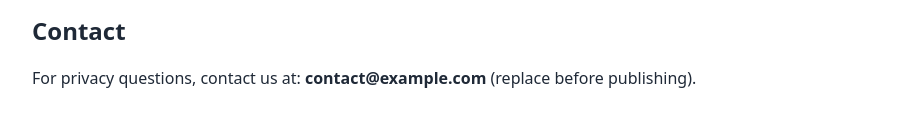
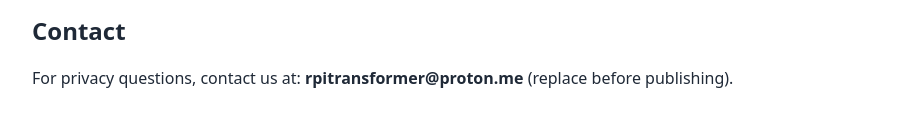
Before and after one commit to raspberrytransformer31415/pinterest-affiliate-site, a plain HTML site: page privacy.html in a window 1280 px wide. Shown: the part 867-994 px from the top of the page, without its empty margins (178-1094 px from the left). Drawn offline with Linux system fonts and the light colour scheme.

Commit message:
set privacy contact email from configured secrets

```diff
--- a/privacy.html
+++ b/privacy.html
@@ -44,6 +44,6 @@
   <p>You can disable cookies in your browser and avoid clicking affiliate links if you prefer not to be tracked for commissions.</p>
 
   <h2>Contact</h2>
-  <p>For privacy questions, contact us at: <strong>contact@example.com</strong> (replace before publishing).</p>
+  <p>For privacy questions, contact us at: <strong>rpitransformer@proton.me</strong> (replace before publishing).</p>
 </body>
 </html>
```
